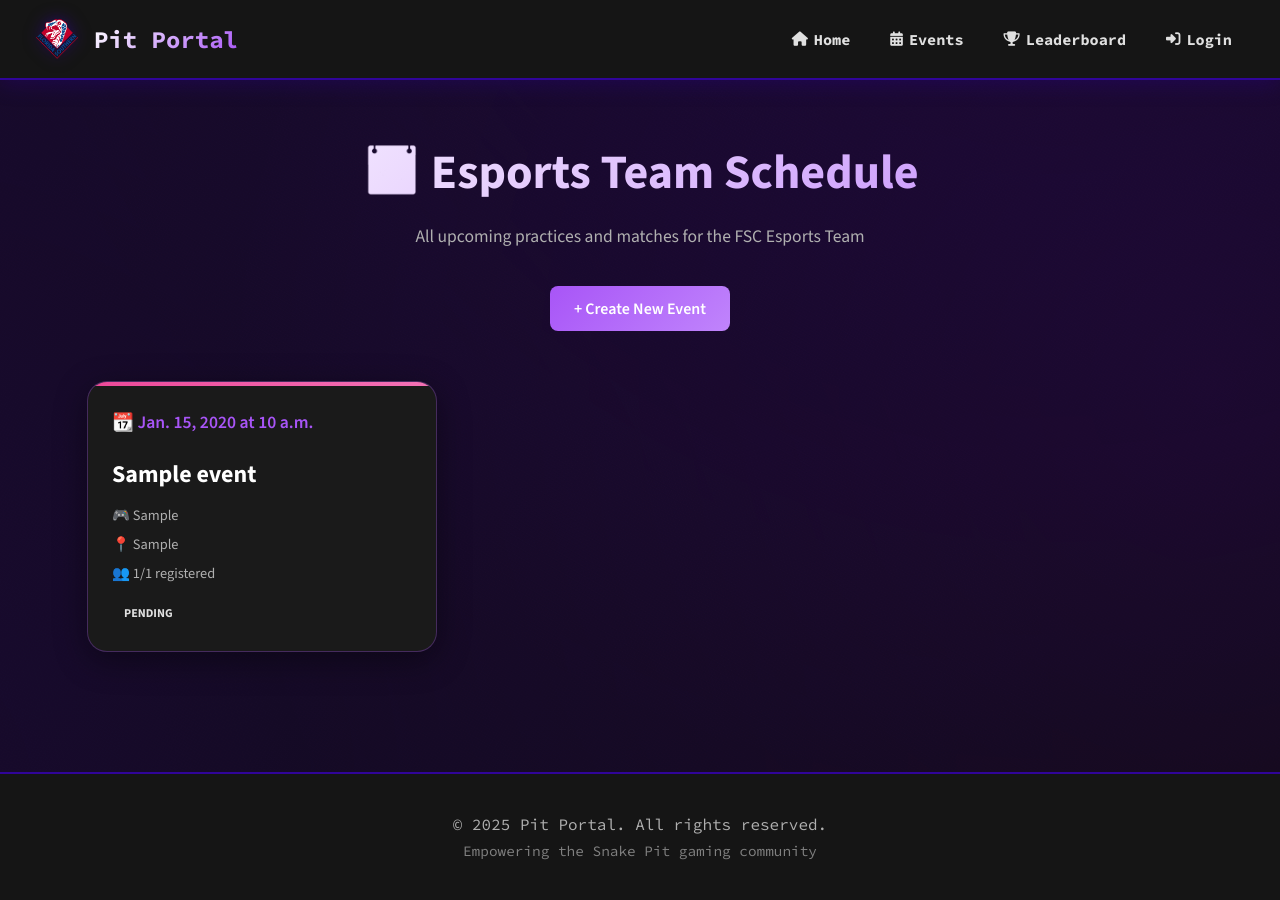
After one commit to tmdavis2/pit_portal, a Django app: template events/templates/events/esports_schedule.html in a window 1280 px wide. The commit adds this page. Run offline with Django 5.2, Linux system fonts and the light colour scheme; the template is opened without the code that fills it: values that come from a table or form of the project are taken from there, others are empty; tables that the repository leaves empty hold one stand-in row (values such as "Sample post"); some libraries are stand-ins or nearby versions.

Commit message:
Added Esports Schedule page

```diff
--- /dev/null
+++ b/events/templates/events/esports_schedule.html
@@ -0,0 +1,168 @@
+{% extends "pages/home.html" %}
+{% block content %}
+
+<style>
+.schedule-page {
+    max-width: 1400px;
+    margin: 0 auto;
+    padding: 60px 20px;
+}
+
+.schedule-header {
+    text-align: center;
+    margin-bottom: 50px;
+}
+
+.schedule-title {
+    font-size: 3rem;
+    font-weight: 700;
+    color: #ffffff;
+    margin-bottom: 20px;
+}
+
+.create-event-btn {
+    background: linear-gradient(135deg, #a855f7 0%, #c084fc 100%);
+    color: #ffffff;
+    padding: 12px 24px;
+    border-radius: 8px;
+    font-weight: 600;
+    text-decoration: none;
+    display: inline-block;
+    margin-top: 20px;
+    transition: all 0.3s ease;
+}
+
+.create-event-btn:hover {
+    transform: translateY(-2px);
+    box-shadow: 0 4px 12px rgba(168, 85, 247, 0.3);
+}
+
+.calendar-grid {
+    display: grid;
+    grid-template-columns: repeat(auto-fill, minmax(350px, 1fr));
+    gap: 28px;
+    max-width: 1400px;
+    margin: 0 auto;
+}
+
+.event-card {
+    background: #1a1a1a;
+    border: 1px solid rgba(168, 85, 247, 0.3);
+    border-radius: 20px;
+    overflow: hidden;
+    box-shadow: 0 8px 32px rgba(0, 0, 0, 0.4);
+    transition: all 0.4s ease;
+}
+
+.event-card:hover {
+    transform: translateY(-8px);
+    box-shadow: 0 16px 48px rgba(168, 85, 247, 0.6);
+    border-color: rgba(168, 85, 247, 0.6);
+}
+
+.event-type-bar {
+    height: 4px;
+}
+
+.event-type-bar.tournament {
+    background: linear-gradient(135deg, #ec4899 0%, #f472b6 100%);
+}
+
+.event-type-bar.schedule {
+    background: linear-gradient(135deg, #06b6d4 0%, #22d3ee 100%);
+}
+
+.event-content {
+    padding: 24px;
+}
+
+.event-date {
+    color: #a855f7;
+    font-size: 1.1rem;
+    font-weight: 600;
+    margin-bottom: 12px;
+}
+
+.event-title {
+    color: #ffffff;
+    font-size: 1.5rem;
+    font-weight: 700;
+    margin-bottom: 16px;
+}
+
+.event-details {
+    display: flex;
+    flex-direction: column;
+    gap: 10px;
+    margin-bottom: 16px;
+}
+
+.detail-item {
+    display: flex;
+    align-items: center;
+    gap: 8px;
+    color: #b0b0b0;
+    font-size: 0.9rem;
+}
+
+.status-badge {
+    display: inline-block;
+    padding: 6px 12px;
+    border-radius: 8px;
+    font-size: 0.75rem;
+    font-weight: 700;
+    text-transform: uppercase;
+}
+
+.status-badge.upcoming {
+    background: rgba(59, 130, 246, 0.2);
+    color: #93c5fd;
+    border: 1px solid rgba(59, 130, 246, 0.5);
+}
+
+.status-badge.live {
+    background: rgba(239, 68, 68, 0.2);
+    color: #fca5a5;
+    border: 1px solid rgba(239, 68, 68, 0.5);
+}
+
+@media (max-width: 768px) {
+    .calendar-grid {
+        grid-template-columns: 1fr;
+    }
+}
+</style>
+
+<div class="schedule-page">
+    <div class="schedule-header">
+        <h1 class="schedule-title">📅 Esports Team Schedule</h1>
+        <p style="color: #b0b0b0; font-size: 1.1rem;">All upcoming practices and matches for the FSC Esports Team</p>
+        <a href="{% url 'events:create_event' %}" class="create-event-btn">+ Create New Event</a>
+    </div>
+
+    <div class="calendar-grid">
+        {% for event in events %}
+        <div class="event-card">
+            <div class="event-type-bar {{event.event_type}}"></div>
+            <div class="event-content">
+                <div class="event-date">📆 {{event.date}} at {{event.time}}</div>
+                <h3 class="event-title">{{event.title}}</h3>
+                <div class="event-details">
+                    <div class="detail-item">🎮 {{event.game}}</div>
+                    {% if event.location %}
+                    <div class="detail-item">📍 {{event.location}}</div>
+                    {% endif %}
+                    {% if event.max_participants %}
+                    <div class="detail-item">👥 {{event.current_participants}}/{{event.max_participants}} registered</div>
+                    {% endif %}
+                </div>
+                <span class="status-badge {{event.status}}">{{event.status}}</span>
+            </div>
+        </div>
+        {% empty %}
+        <p style="color: #b0b0b0; text-align: center; padding: 80px 40px;">No events scheduled yet. Be the first to create one!</p>
+        {% endfor %}
+    </div>
+</div>
+
+{% endblock %}
--- a/events/templates/events/events.html
+++ b/events/templates/events/events.html
@@ -254,7 +254,7 @@
       </div>
       <h2>Esports Team</h2>
       <p>Check out the Snake Pit Esports Team practice and match schedule. Follow the team's competitive journey.</p>
-      <a href="/esports_schedule" class="card-link">View Team Schedule <i class="fa-solid fa-arrow-right"></i></a>
+      <a href="{% url 'events:esports_schedule' %}" class="card-link">View Team Schedule <i class="fa-solid fa-arrow-right"></i></a>
     </div>
   </div>
 
```
